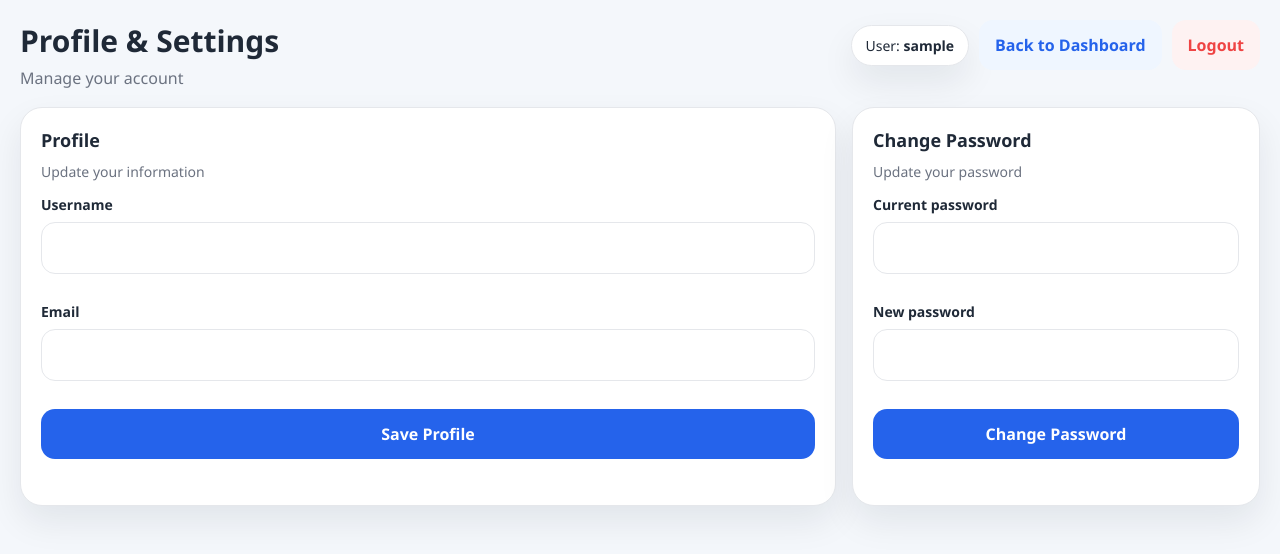
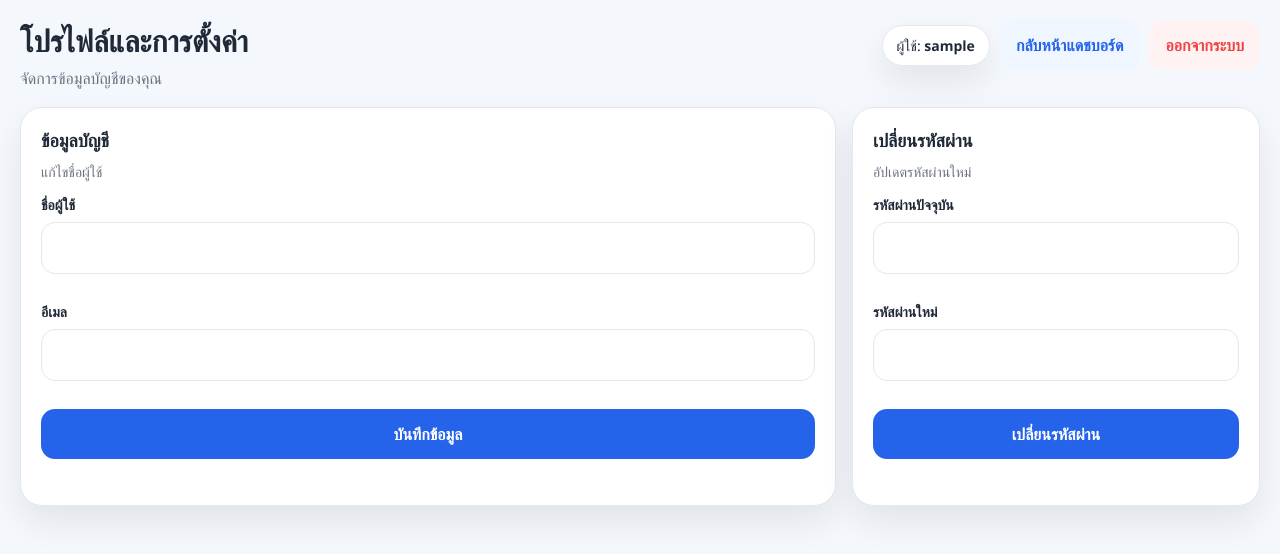
Before and after one commit to thiraphuteiei-collab/blynk-web-dashboard, a website: page public/profile.html in a window 1280 px wide. Drawn offline with Linux system fonts and the light colour scheme; no server answers; sample sign-in values are in the browser's storage.

Commit message:
Update profile.html

```diff
--- a/public/profile.html
+++ b/public/profile.html
@@ -3,61 +3,61 @@
 <head>
   <meta charset="UTF-8" />
   <meta name="viewport" content="width=device-width, initial-scale=1.0" />
-  <title>Profile</title>
+  <title>โปรไฟล์</title>
   <link rel="stylesheet" href="/css/app.css" />
 </head>
 <body>
   <div class="wrap">
     <div class="topbar">
       <div class="top-title">
-        <h1>Profile & Settings</h1>
-        <p>Manage your account</p>
+        <h1>โปรไฟล์และการตั้งค่า</h1>
+        <p>จัดการข้อมูลบัญชีของคุณ</p>
       </div>
 
       <div class="top-actions">
-        <div class="pill">User: <strong id="currentUser">-</strong></div>
-        <a class="btn btn-light" href="/dashboard.html">Back to Dashboard</a>
-        <button class="btn btn-danger" type="button" onclick="logout()">Logout</button>
+        <div class="pill">ผู้ใช้: <strong id="currentUser">-</strong></div>
+        <a class="btn btn-light" href="/dashboard.html">กลับหน้าแดชบอร์ด</a>
+        <button class="btn btn-danger" type="button" onclick="logout()">ออกจากระบบ</button>
       </div>
     </div>
 
     <section class="grid-2">
       <div class="card">
-        <h3>Profile</h3>
-        <div class="card-sub">Update your information</div>
+        <h3>ข้อมูลบัญชี</h3>
+        <div class="card-sub">แก้ไขชื่อผู้ใช้</div>
 
         <div class="settings-box">
           <div class="form-group">
-            <label class="form-label" for="username">Username</label>
+            <label class="form-label" for="username">ชื่อผู้ใช้</label>
             <input class="form-input" id="username" type="text" />
           </div>
 
           <div class="form-group">
-            <label class="form-label" for="email">Email</label>
+            <label class="form-label" for="email">อีเมล</label>
             <input class="form-input" id="email" type="email" disabled />
           </div>
 
-          <button id="saveProfileButton" class="btn btn-primary" type="button">Save Profile</button>
+          <button id="saveProfileButton" class="btn btn-primary" type="button">บันทึกข้อมูล</button>
           <div id="profileMessage" class="message"></div>
         </div>
       </div>
 
       <div class="card">
-        <h3>Change Password</h3>
-        <div class="card-sub">Update your password</div>
+        <h3>เปลี่ยนรหัสผ่าน</h3>
+        <div class="card-sub">อัปเดตรหัสผ่านใหม่</div>
 
         <div class="settings-box">
           <div class="form-group">
-            <label class="form-label" for="currentPassword">Current password</label>
+            <label class="form-label" for="currentPassword">รหัสผ่านปัจจุบัน</label>
             <input class="form-input" id="currentPassword" type="password" />
           </div>
 
           <div class="form-group">
-            <label class="form-label" for="newPassword">New password</label>
+            <label class="form-label" for="newPassword">รหัสผ่านใหม่</label>
             <input class="form-input" id="newPassword" type="password" />
           </div>
 
-          <button id="savePasswordButton" class="btn btn-primary" type="button">Change Password</button>
+          <button id="savePasswordButton" class="btn btn-primary" type="button">เปลี่ยนรหัสผ่าน</button>
           <div id="passwordMessage" class="message"></div>
         </div>
       </div>
@@ -92,7 +92,7 @@
 
         setStoredUser(data.user);
         renderTopUser();
-        box.textContent = "Profile updated";
+        box.textContent = "บันทึกข้อมูลสำเร็จ";
         box.className = "message text-success";
       } catch (error) {
         box.textContent = error.message;
```
